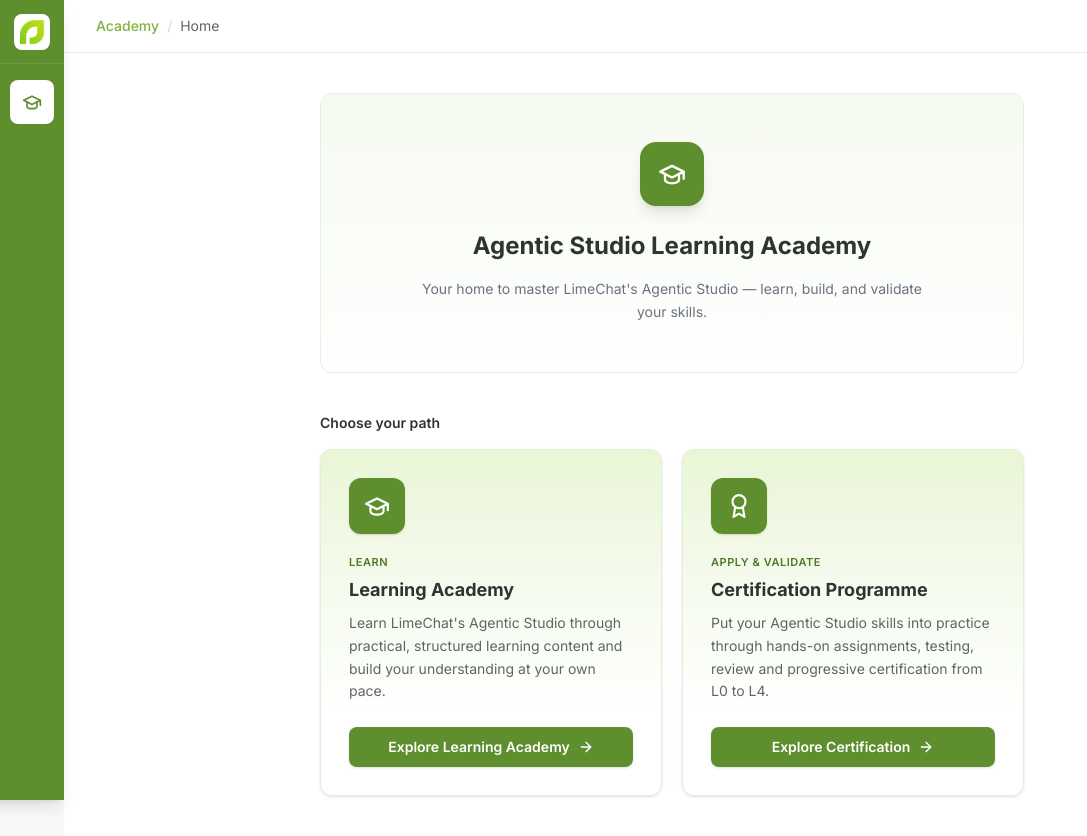
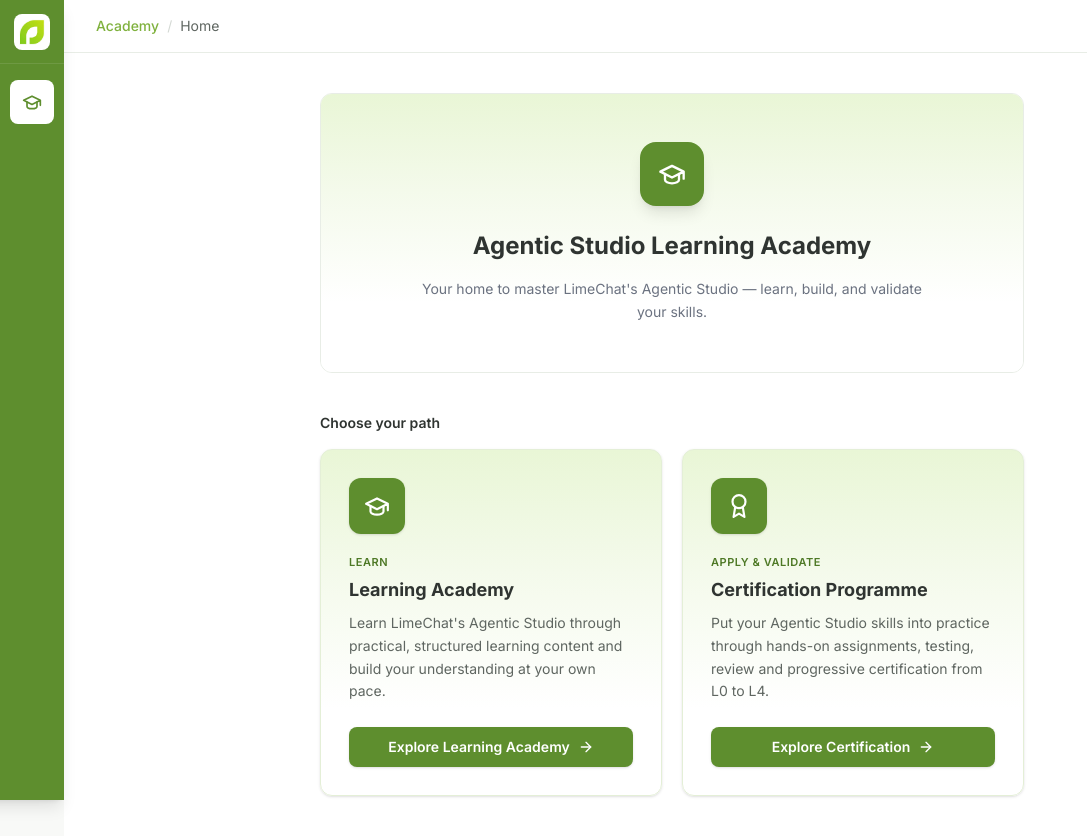
Before and after one commit to utkarsh-rana-lc/LC-flow-building-skills, a Next.js app: page /academy in a window 1280 px wide. Shown: the whole page, without its empty margins (0-1087 px from the left). Built offline with nearby package versions, Linux system fonts and the light colour scheme.

Commit message:
Match hero card gradient contrast to path cards

```diff
--- a/app/academy/page.tsx
+++ b/app/academy/page.tsx
@@ -21,7 +21,7 @@ export default function AcademyPage() {
 
           {/* Hero card */}
           <section className="mb-10 overflow-hidden rounded-xl border border-[#E8EDE6] bg-white">
-            <div className="bg-gradient-to-b from-[#F5FAF0] to-white px-10 py-12 text-center">
+            <div className="bg-gradient-to-b from-[#E9F6D6] from-0% via-[#F4FAEB] via-35% to-white to-75% px-10 py-12 text-center">
               {/* Graduation cap badge */}
               <div className="mx-auto mb-6 flex h-16 w-16 items-center justify-center rounded-2xl bg-[#5E8E2E] shadow-lg">
                 <svg width="28" height="28" viewBox="0 0 24 24" fill="none" stroke="white" strokeWidth="2" strokeLinecap="round" strokeLinejoin="round">
```
